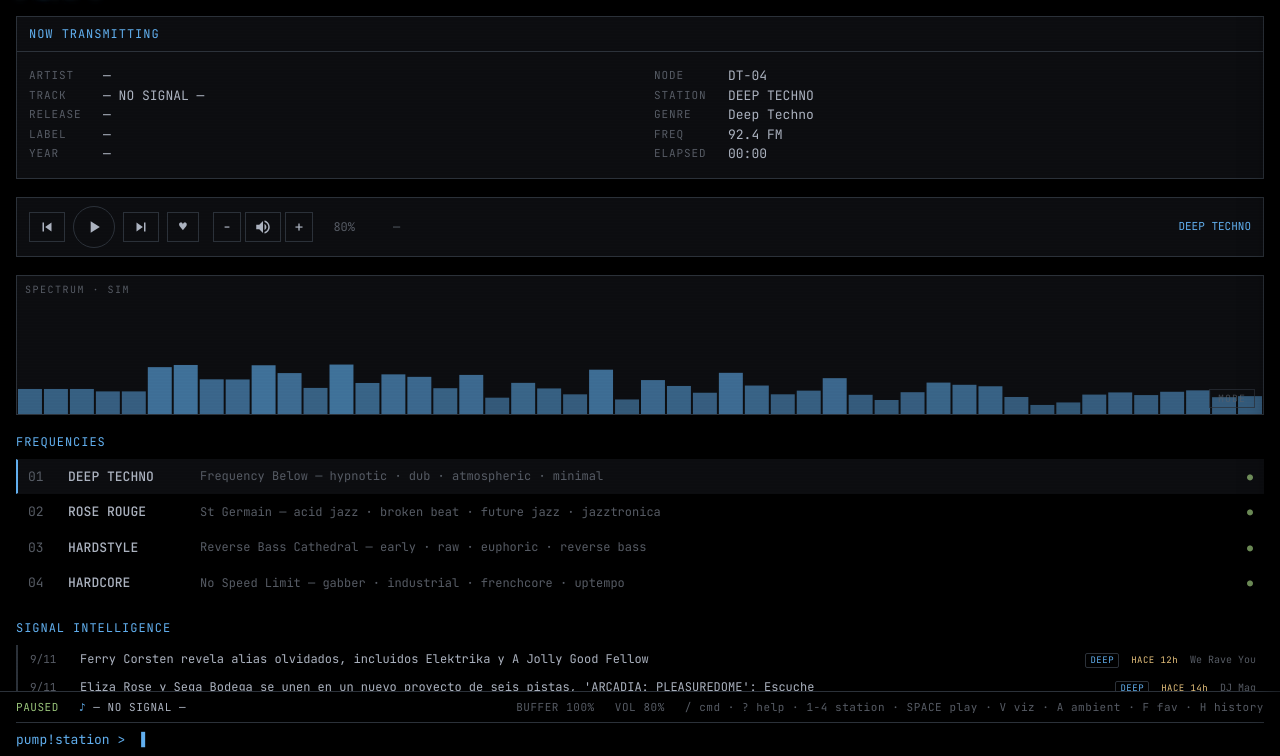
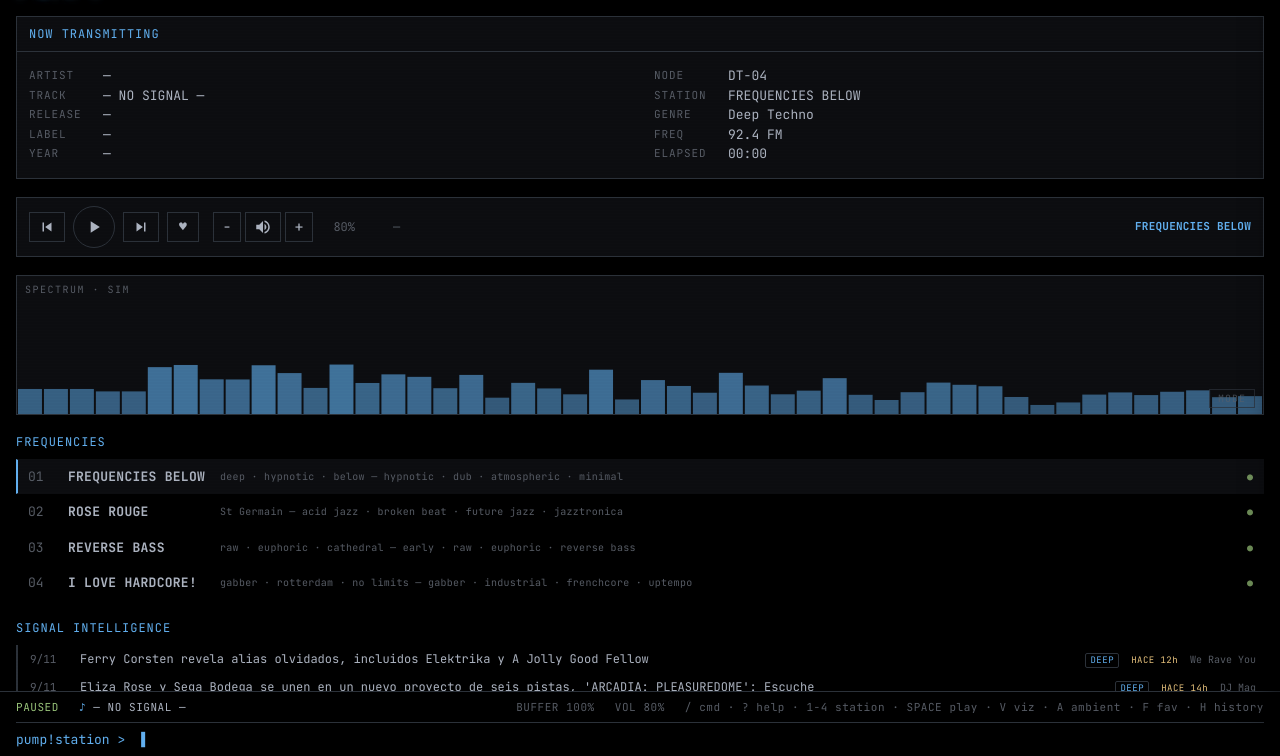
Before and after one commit to ldgnu/pumphradio-terminal, a website built with Vite: page index.html in a window 1280 px wide. Shown: the part 44-800 px from the top of the page. Built offline with nearby package versions, Linux system fonts and the light colour scheme; no server answers.

Commit message:
feat: nombres estacion icónicos (FREQUENCIES BELOW, REVERSE BASS, I LOVE HARDCORE!) + nombre en bold, tagline mas chica

```diff
--- a/data/stations.json
+++ b/data/stations.json
@@ -4,8 +4,8 @@
     {
       "id": "deep-techno",
       "num": 1,
-      "name": "DEEP TECHNO",
-      "nickname": "Frequency Below",
+      "name": "FREQUENCIES BELOW",
+      "nickname": "deep · hypnotic · below",
       "freq": "92.4",
       "tagline": "hypnotic · dub · atmospheric · minimal",
       "genres": ["Deep Techno", "Hypnotic Techno", "Dub Techno", "Atmospheric Techno", "Minimal Techno"],
@@ -40,8 +40,8 @@
     {
       "id": "hardstyle",
       "num": 3,
-      "name": "HARDSTYLE",
-      "nickname": "Reverse Bass Cathedral",
+      "name": "REVERSE BASS",
+      "nickname": "raw · euphoric · cathedral",
       "freq": "89.4",
       "tagline": "early · raw · euphoric · reverse bass",
       "genres": ["Hardstyle", "Early Hardstyle", "Rawstyle", "Raw Hardstyle", "Euphoric Hardstyle", "Reverse Bass"],
@@ -58,8 +58,8 @@
     {
       "id": "hardcore",
       "num": 4,
-      "name": "HARDCORE",
-      "nickname": "No Speed Limit",
+      "name": "I LOVE HARDCORE!",
+      "nickname": "gabber · rotterdam · no limits",
       "freq": "88.1",
       "tagline": "gabber · industrial · frenchcore · uptempo",
       "genres": ["Hardcore", "Gabber", "Industrial Hardcore", "Frenchcore", "Millennium Hardcore", "Early Hardcore", "Uptempo"],
--- a/src/css/shell.css
+++ b/src/css/shell.css
@@ -205,7 +205,7 @@ html, body {
 .pb-vol-wrap { display: flex; align-items: center; gap: 4px; margin-left: 6px; }
 .pb-vol { color: var(--dim); font-size: 12px; min-width: 38px; text-align: right; }
 .pb-track { font-size: 12px; flex: 1; min-width: 120px; white-space: nowrap; overflow: hidden; text-overflow: ellipsis; }
-.pb-station { font-size: 11px; color: var(--accent); }
+.pb-station { font-size: 11px; color: var(--accent); font-weight: 700; letter-spacing: 0.02em; }
 
 /* --- Visualizer --- */
 .viz {
@@ -269,8 +269,8 @@ html, body {
 }
 .station-row.disabled { opacity: 0.35; cursor: default; }
 .st-num { color: var(--dim); width: 28px; }
-.st-name { font-weight: 500; width: 120px; }
-.st-tag { color: var(--dim); font-size: 12px; flex: 1; }
+.st-name { font-weight: 700; width: 140px; letter-spacing: 0.02em; }
+.st-tag { color: var(--dim); font-size: 10px; flex: 1; letter-spacing: 0.03em; }
 .st-live { color: var(--signal); font-size: 10px; animation: pulse 1.6s infinite; }
 @keyframes pulse { 0%,100% {opacity:1} 50% {opacity:0.3} }
 
```
